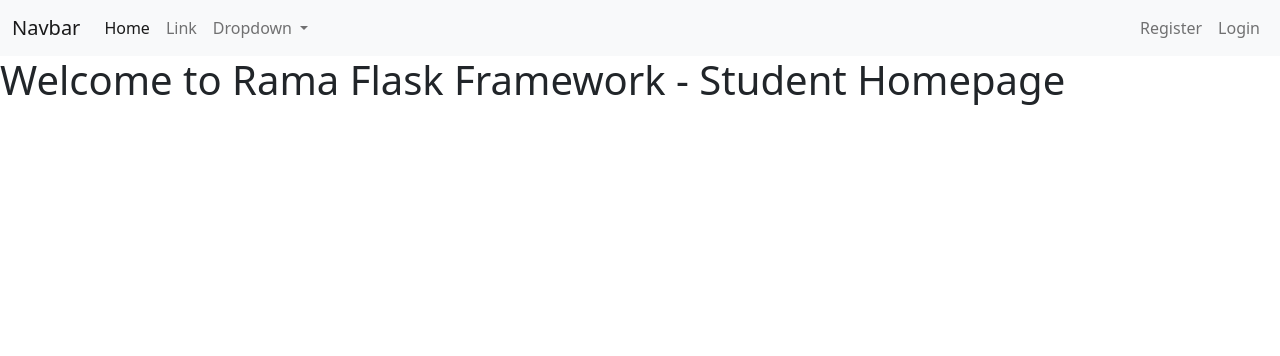
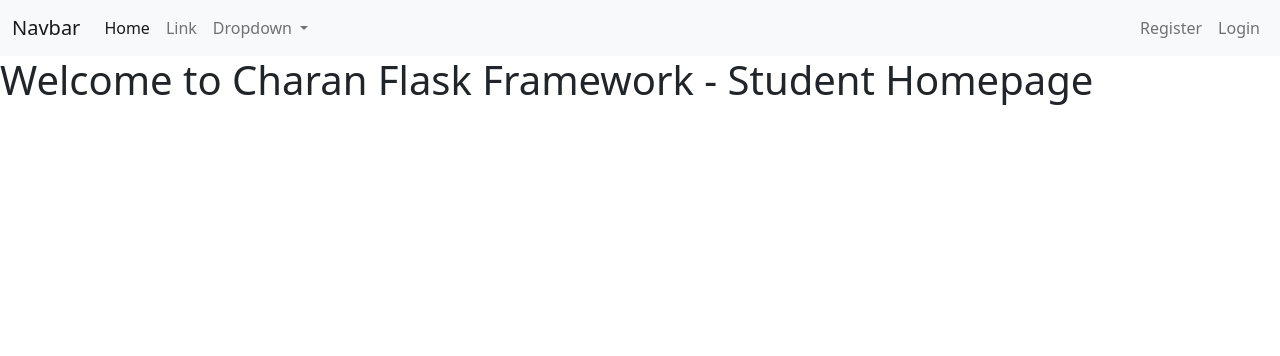
Before and after one commit to Jayaramcharan/PFSD_LAB_31789, a Flask app: page /StudentHomepage in a window 1280 px wide. Shown: the top 356 px of the page. Run offline with Flask 3, Linux system fonts and the light colour scheme; some libraries are stand-ins or nearby versions.

Commit message:
Update StudentHomepage.html

```diff
--- a/Week5/templates/Student/StudentHomepage.html
+++ b/Week5/templates/Student/StudentHomepage.html
@@ -7,7 +7,7 @@
 <body>
 {% block body %}
 
-<h1>Welcome to Rama Flask Framework - Student Homepage</h1>
+<h1>Welcome to Charan Flask Framework - Student Homepage</h1>
 {% endblock %}
 </body>
 </html>
```
